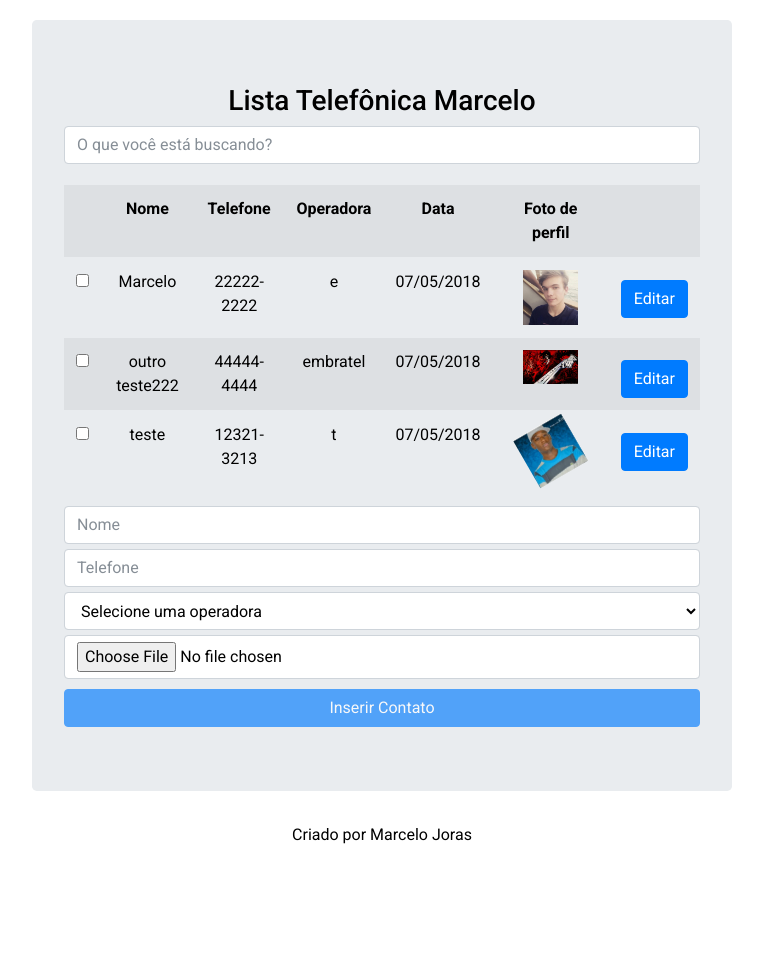
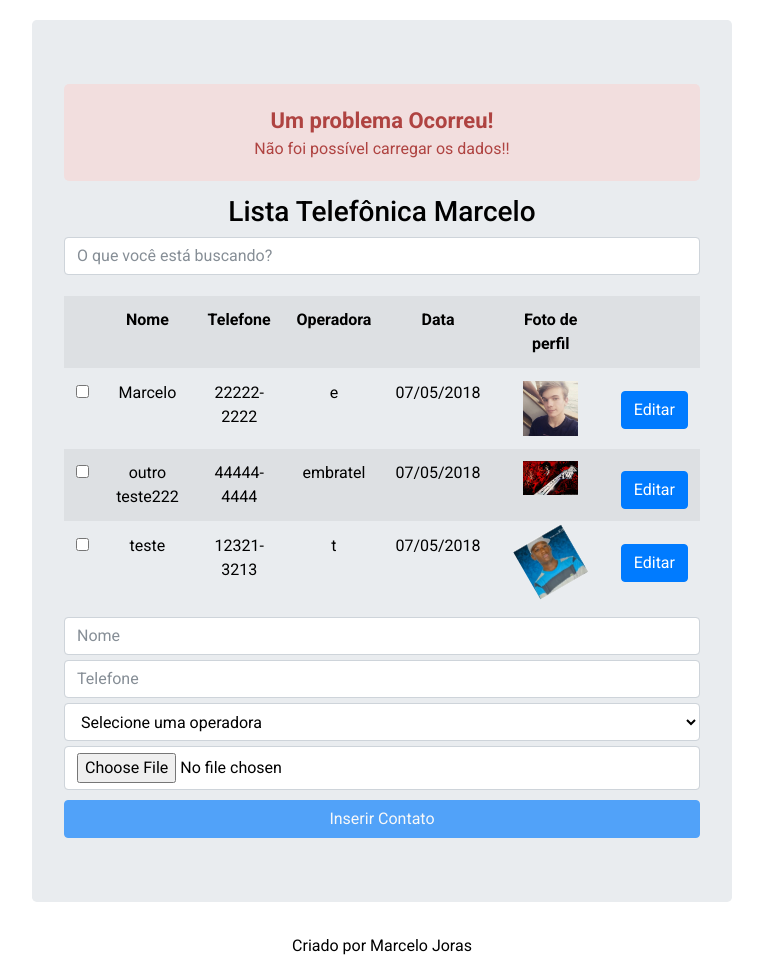
Before and after one commit to marcelojoras/lista-telefonica, a PHP site: page / in a window 1280 px wide. Shown: the whole page, without its empty margins (258-1021 px from the left). Before the commit the page ends 844 px from the top, so only its background shows below. Run offline with PHP 8.4, Linux system fonts and the light colour scheme; data comes from the database, SQL or seed files in the repository.

Commit message:
Criando Diretiva
Criando uma diretiva que vou ir editando.

```diff
--- a/css/style.css
+++ b/css/style.css
@@ -48,3 +48,20 @@ img[src*="perfilPadrao"] {
 	width: 150px;
     margin: 25px 0px;
 }
+
+.ui-alert{
+	background: #f2dede;
+	padding: 20px;
+	border-radius: 5px;
+	margin-bottom: 14px;
+}
+
+.ui-alert-title{
+	color: #af4341 !important;
+	font-weight: 700;
+	font-size: 22px;
+}
+
+.ui-alert-messege{
+	color: #af4341 !important;
+}
--- a/index.html
+++ b/index.html
@@ -13,6 +13,7 @@
 	<script src="js/services/serialGenerator.js"></script>
 	<script src="js/config/serialGeneratorConfig.js"></script>
 	<script src="js/value/configValue.js"></script>
+	<script src="js/directives/uiAlertDirective.js"></script>
 	<meta charset="utf-8">
 </head>
 <body ng-controller="listaTelefonicaController">  <!-- Definindo o meu controle -->
@@ -20,6 +21,10 @@
 <section id="teste-angular">
 
 <div class="jumbotron">
+
+	<ui-alert title="Um problema Ocorreu!">
+		Não foi possível carregar os dados!!
+	</ui-alert>
 
 	<h3>{{ titulo + ' Marcelo'}}</h3>  <!--  Exibindo o título pelo angular, usando a interpolação das chaves  -->
 
--- a/js/controllers/listaTelefonica.js
+++ b/js/controllers/listaTelefonica.js
@@ -14,6 +14,7 @@ angular.module("listaTelefonica")
 		$scope.class1 = "selecionado";
 		$scope.class2 = "negrito";
 		$scope.showimage = false;
+		$scope.error = 'Não foi possível carregar os dados!';
 		$scope.apagarContatos = function(contatos){
 			var delContatos = contatos.filter(function(contato){
 				if (contato.selecionado) return contato;
@@ -65,6 +66,7 @@ angular.module("listaTelefonica")
 				}
 			}).catch(function(e){
 				console.log('error' + e);
+				$scope.error = 'Não foi possível se conectar com o banco!';
 			});
 		};
 
--- /dev/null
+++ b/js/directives/uiAlertDirective.js
@@ -0,0 +1,12 @@
+angular.module("listaTelefonica").directive("uiAlert", function(){
+	return{
+		templateUrl: "../lista-telefonica/view/ui-alert.html",
+		replace: true,
+		restrict: "AE",
+		scope: {
+			title: "@"
+			//messege: "="
+		},
+		transclude: true
+	};
+});
--- a/js/services/contatosAPI.js
+++ b/js/services/contatosAPI.js
@@ -5,6 +5,7 @@ angular.module('listaTelefonica').factory('contatosAPI', function($http, config)
 	};
 
 	var _setContatos = function(data){
+		console.log(data);
 		return $http.post(config.controllerPhpUrl, data, {
 				withCredentials: true,
                	headers: {
--- /dev/null
+++ b/view/ui-alert.html
@@ -0,0 +1,7 @@
+<div class="ui-alert">
+	<div class="ui-alert-title">
+		{{title}}
+	</div>
+	<div class="ui-alert-messege" ng-transclude>
+	</div>
+</div>
```
